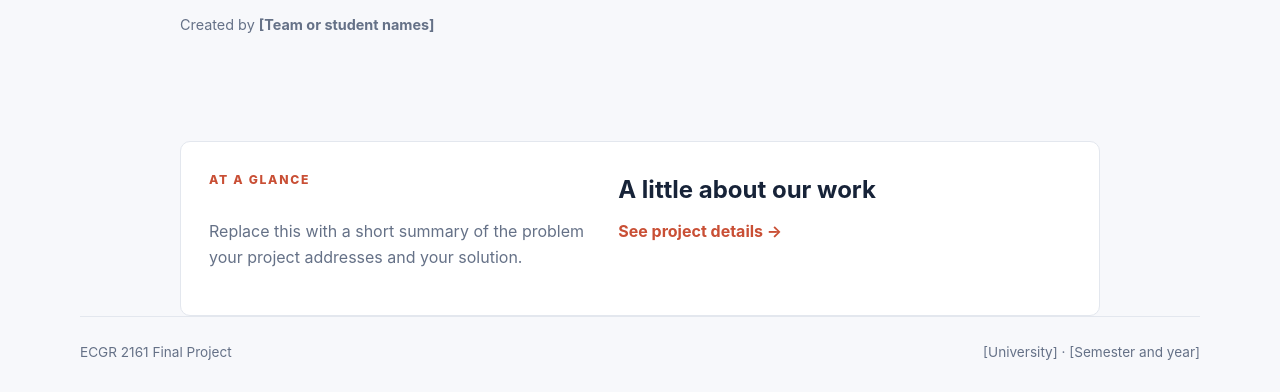
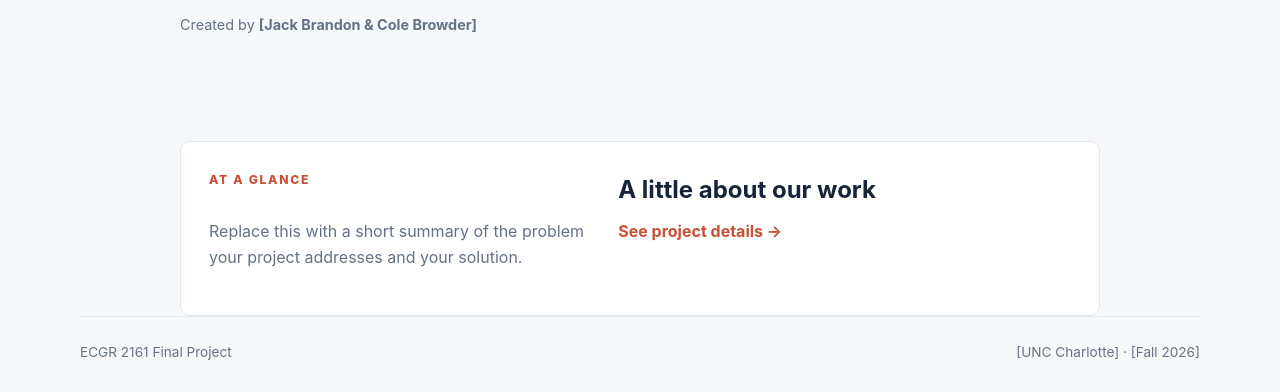
Before and after one commit to jfbrand/ECGR-2161-Final-Project, a plain HTML site: page index.html in a window 1280 px wide. Shown: the part 634-1026 px from the top of the page. Drawn offline with Linux system fonts and the light colour scheme.

Commit message:
Update team names and footer in index.html
Updated team names and footer details in the index.html file.

```diff
--- a/index.html
+++ b/index.html
@@ -9,9 +9,9 @@
 <body>
   <header><a class="brand" href="index.html">ECGR 2161 <span>Final Project</span></a><nav aria-label="Main navigation"><a aria-current="page" href="index.html">Home</a><a href="project.html">Project</a></nav></header>
   <main>
-    <section class="hero"><p class="eyebrow">COURSE PROJECT · 2026</p><h1>Our final project<br><span>starts here.</span></h1><p class="intro">Welcome! This site introduces our ECGR 2161 project and shares what we designed, how it works, and what we learned.</p><a class="button" href="project.html">Explore the project →</a><p class="muted">Created by <strong>[Team or student names]</strong></p></section>
+    <section class="hero"><p class="eyebrow">COURSE PROJECT · 2026</p><h1>Our final project<br><span>starts here.</span></h1><p class="intro">Welcome! This site introduces our ECGR 2161 project and shares what we designed, how it works, and what we learned.</p><a class="button" href="project.html">Explore the project →</a><p class="muted">Created by <strong>[Jack Brandon & Cole Browder]</strong></p></section>
     <section class="summary"><p class="eyebrow">AT A GLANCE</p><h2>A little about our work</h2><p>Replace this with a short summary of the problem your project addresses and your solution.</p><a class="link" href="project.html">See project details →</a></section>
   </main>
-  <footer>ECGR 2161 Final Project <span>[University] · [Semester and year]</span></footer>
+  <footer>ECGR 2161 Final Project <span>[UNC Charlotte] · [Fall 2026]</span></footer>
 </body>
 </html>
```
